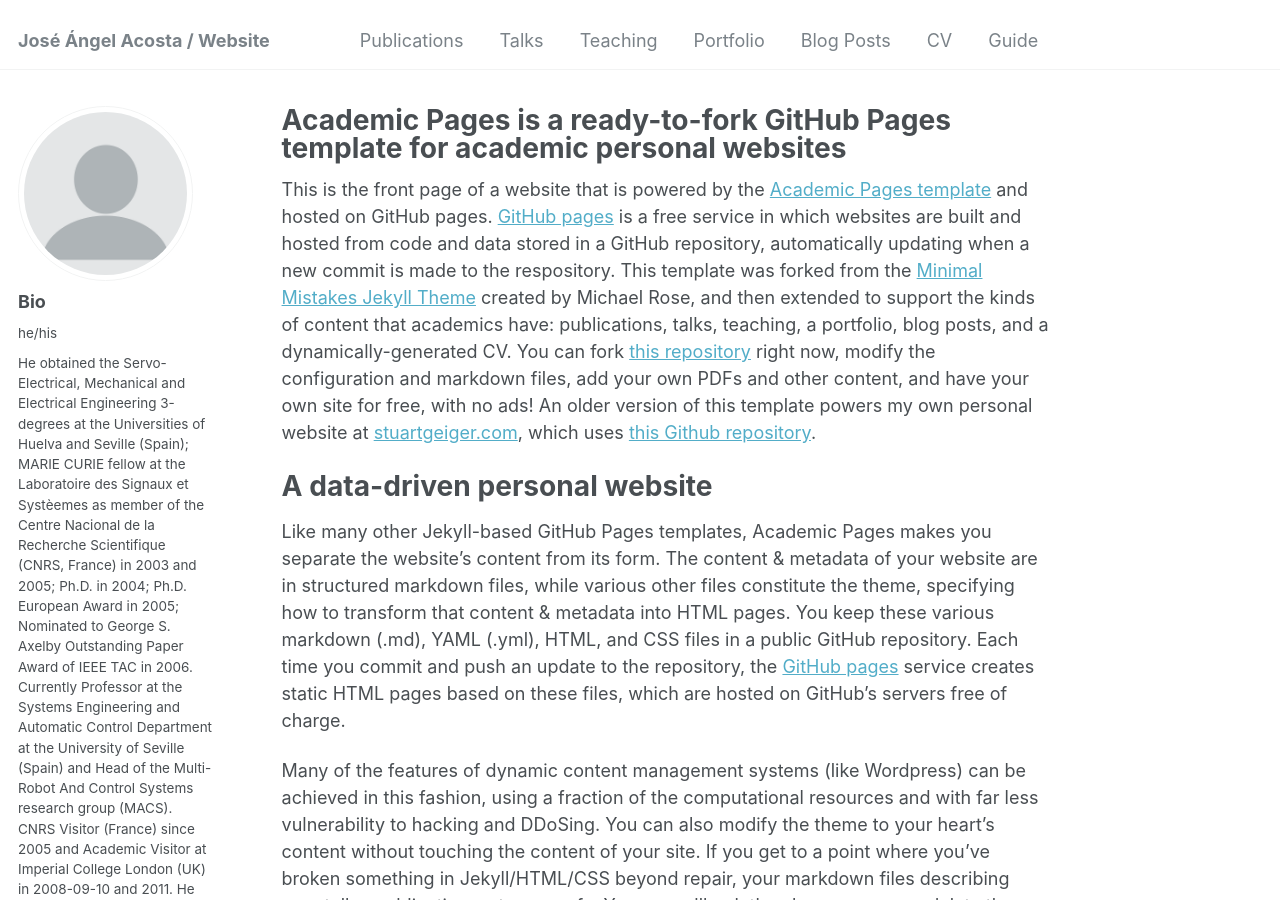
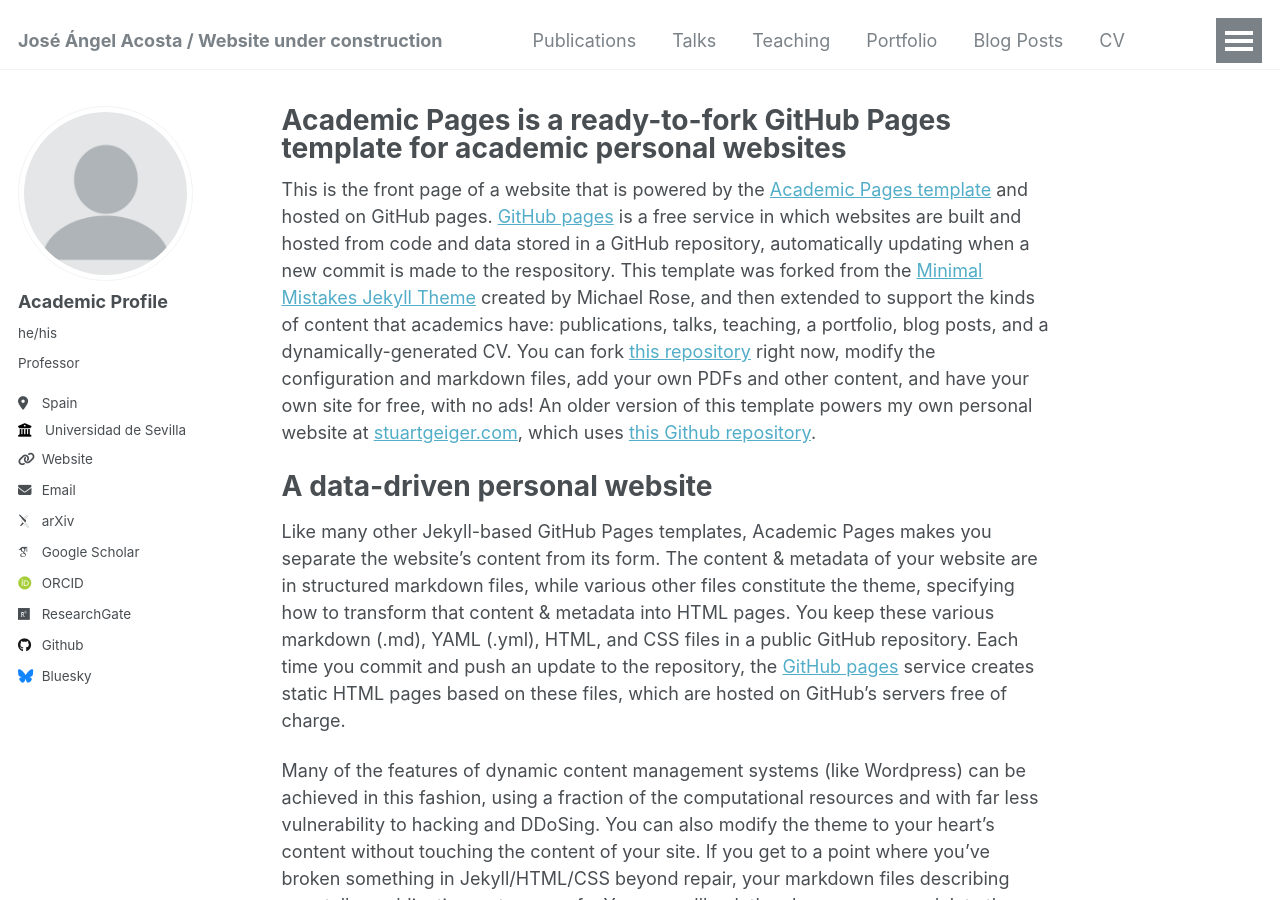
Before and after one commit to jaarhu/jaarhu.github.io, a Jekyll site: the page built from _pages/about.md, in a window 1280 px wide and 900 px high. Built offline with Jekyll 4.4.1, drawn with Linux system fonts in a browser that asks for light colours; some web fonts are replaced; some of the changed text lies outside the part shown.

Commit message:
Update _config.yml
Webs and remove bio to put it in about

```diff
--- a/_config.yml
+++ b/_config.yml
@@ -8,7 +8,7 @@
 remote_theme: pages-themes/modernist@v0.2.0
 # Basic Site Settings
 locale                   : "en-US"
-title                    : "José Ángel Acosta / Website"
+title                    : "José Ángel Acosta / Website under construction"
 title_separator          : "-"
 name                     : &name "jaar"
 description              : &description "jaar_description"
@@ -22,12 +22,12 @@ repository               : "https://github.com/jaarhu/jaarhu.github.io"
 author:
   # Biographic information
   avatar           : "profile.png"
-  name             : "Bio"
+  name             : "Academic Profile"
   pronouns         : "he/his" # example: "she/her"
-  bio              : "He obtained the Servo-Electrical, Mechanical and Electrical Engineering 3-degrees at the Universities of Huelva and Seville (Spain); MARIE CURIE fellow at the Laboratoire des Signaux et Systèemes as member of the Centre Nacional de la Recherche Scientifique (CNRS, France) in 2003 and 2005; Ph.D. in 2004; Ph.D. European Award in 2005; Nominated to George S. Axelby Outstanding Paper Award of IEEE TAC in 2006. Currently Professor at the Systems Engineering and Automatic Control Department at the University of Seville (Spain) and Head of the Multi-Robot And Control Systems research group (MACS). CNRS Visitor (France) since 2005 and Academic Visitor at Imperial College London (UK) in 2008-09-10 and 2011. He has served on the editorial boards of various scientific journals. Main interest in Nonlinear Control Theory & Applications with emphasis on Mechanical, Aerospace and Robotic systems."
+  bio              : "Professor"
   location         : "Spain"
   employer         : "Universidad de Sevilla"
-  uri              : # URL
+  uri              : "https://investigacion-us-es.translate.goog/sisius/sis_showpub.php?idpers=7338&_x_tr_sl=es&_x_tr_tl=en&_x_tr_hl=es&_x_tr_pto=wapp" # URL
   email            : "jaar@us.es"
 
   # Academic websites
@@ -36,7 +36,7 @@ author:
   impactstory      : # URL
   orcid            : "https://orcid.org/0000-0003-0040-338X"
   semantic         : # URL
-  pubmed           : "https://www.scopus.com/authid/detail.uri?authorId=7102205615"
+  scopus           : "https://www.scopus.com/authid/detail.uri?authorId=7102205615" # pubmed
   researchgate     : "https://www.researchgate.net/profile/J-A-Acosta" # URL
 
   # Repositories and software development
```
